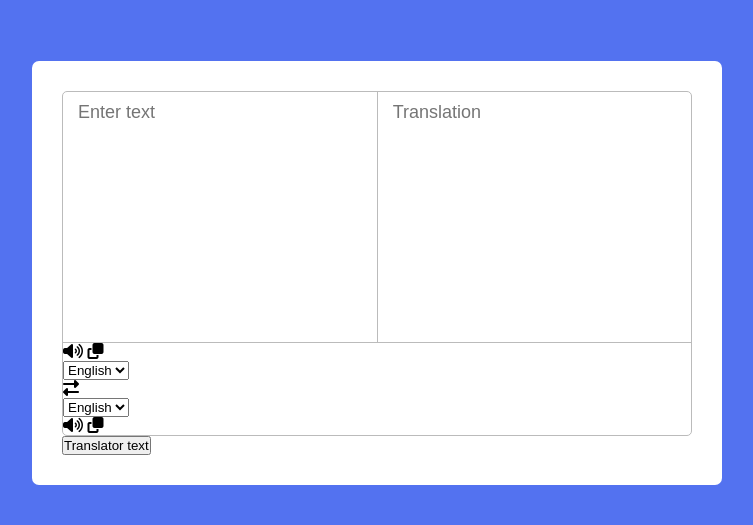
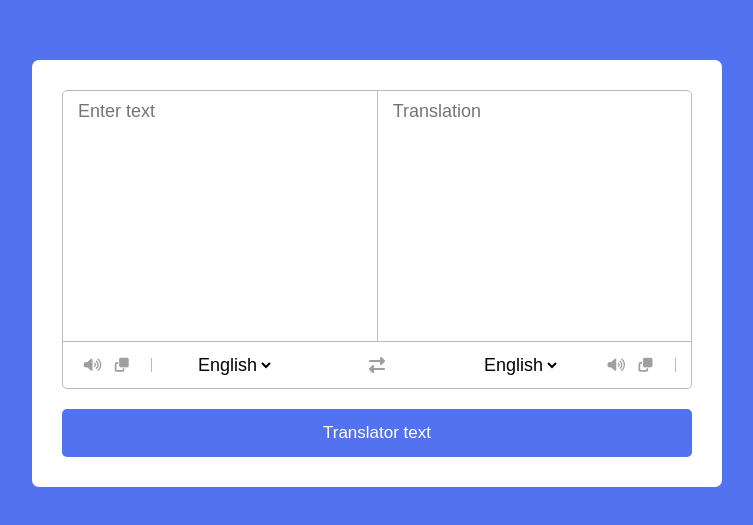
Before and after one commit to ramziddinolimov/Translator_app-JS, a plain HTML site: page index.html in a window 1280 px wide. Shown: the part 127-652 px from the top of the page, without its empty margins (263-1016 px from the left). Drawn offline with Linux system fonts and the light colour scheme.

Commit message:
crash course stted

```diff
--- a/css/style.css
+++ b/css/style.css
@@ -55,3 +55,61 @@ body {
     border-radius: 0px;
     border-left: 1px solid #bbb;
 }
+
+.controls, li, .icons, .icons i {
+    display: flex;
+    align-items: center;
+    justify-content: space-between;
+}
+
+.controls{
+    padding: 12px 15px;
+}
+
+.controls .icons {
+    width: 38%;
+}
+
+.controls .icons i {
+    width: 50px;
+    color: #9f9f9f;
+    font-size: 14px;
+    cursor: pointer;
+    justify-content: center;
+}
+
+.controls .row.from .icons {
+    padding-right: 15px;
+    border-right: 1px solid #bbb;
+}
+
+.controls .row.to .icons {
+    padding-right: 15px;
+    border-right: 1px solid #bbb;
+}
+
+.controls .row select {
+    border: none;
+    outline: none;
+    font-size: 18px;
+    background: none;
+}
+
+.controls .exchange {
+    color: #9f9f9f;
+    font-size: 16px;
+    cursor: pointer;
+}
+
+.container button {
+    width: 100%;
+    padding: 14px;
+    margin-top: 20px;
+    border: none;
+    outline: none;
+    cursor: pointer;
+    color: #fff;
+    font-size: 17px;
+    border-radius: 5px;
+    background: #5372f0;
+}
```
